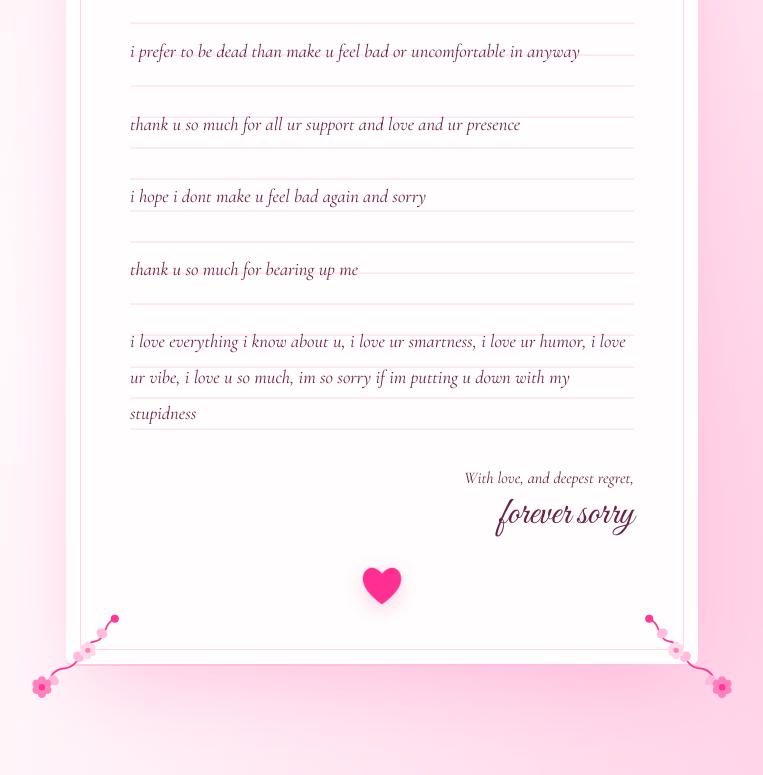
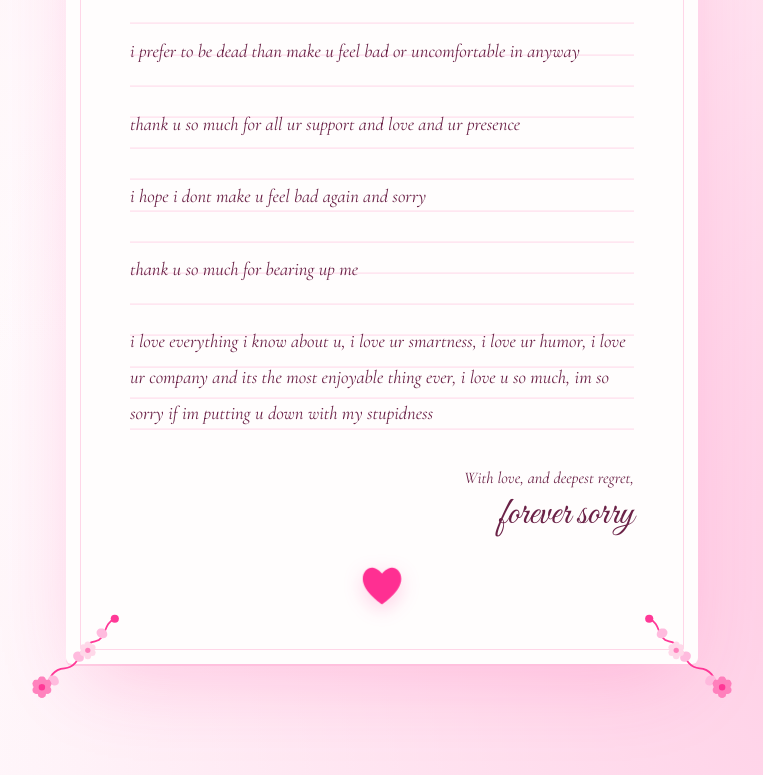
Before and after one commit to ausbildungsucher-ops/sorry-salmah-ily, a plain HTML site: page index.html in a window 1280 px wide. Shown: the part 1318-2093 px from the top of the page, without its empty margins (258-1021 px from the left). Drawn offline with nearby package versions, Linux system fonts and the light colour scheme.

Commit message:
Update index.html

```diff
--- a/index.html
+++ b/index.html
@@ -363,7 +363,7 @@
           <p> thank u so much for all ur support and love and ur presence  </p>
           <p> i hope i dont make u feel bad again and sorry</p>
           <p>thank u so much for bearing up me</p>
-          <p> i love everything i know about u, i love ur smartness, i love ur humor, i love ur vibe, i love u so much, im so sorry if im putting u down with my stupidness </p>
+          <p> i love everything i know about u, i love ur smartness, i love ur humor, i love ur company and its the most enjoyable thing ever, i love u so much, im so sorry if im putting u down with my stupidness </p>
         </div>
 
         <div class="signoff">
```
